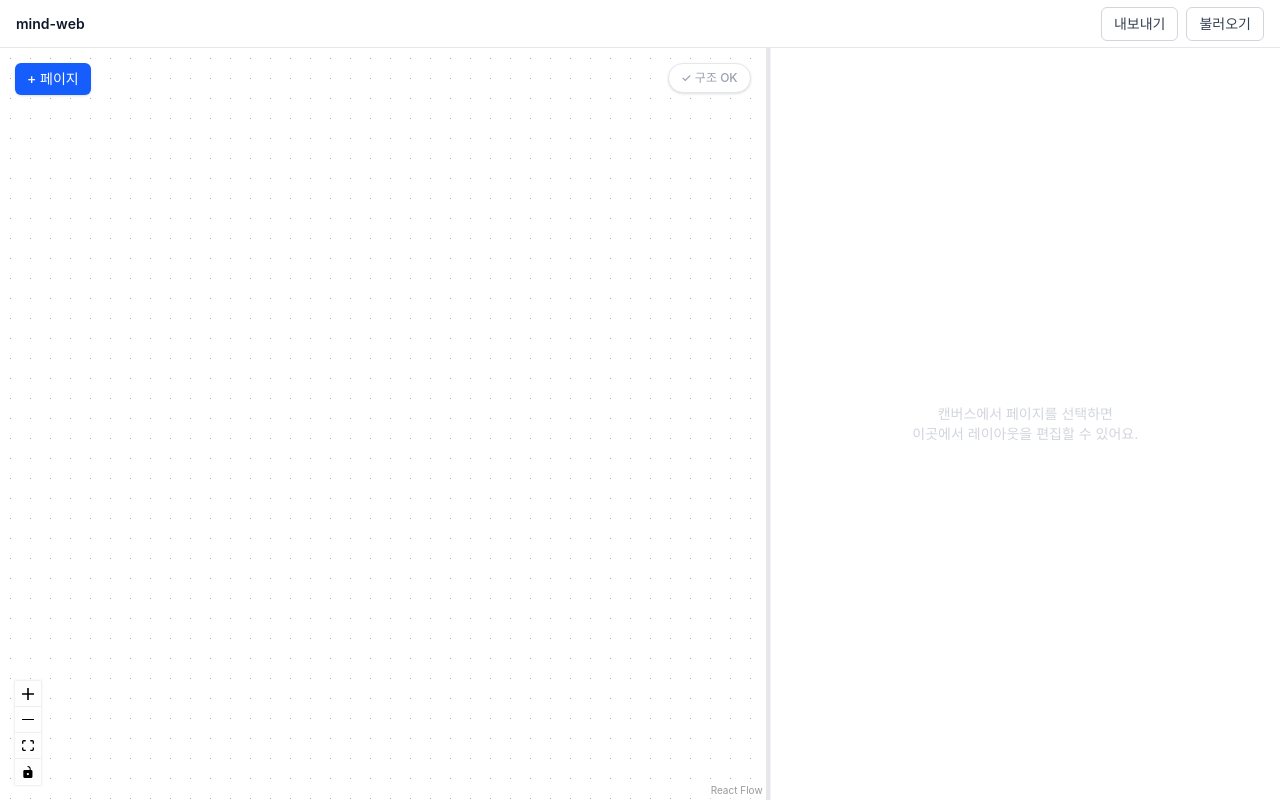
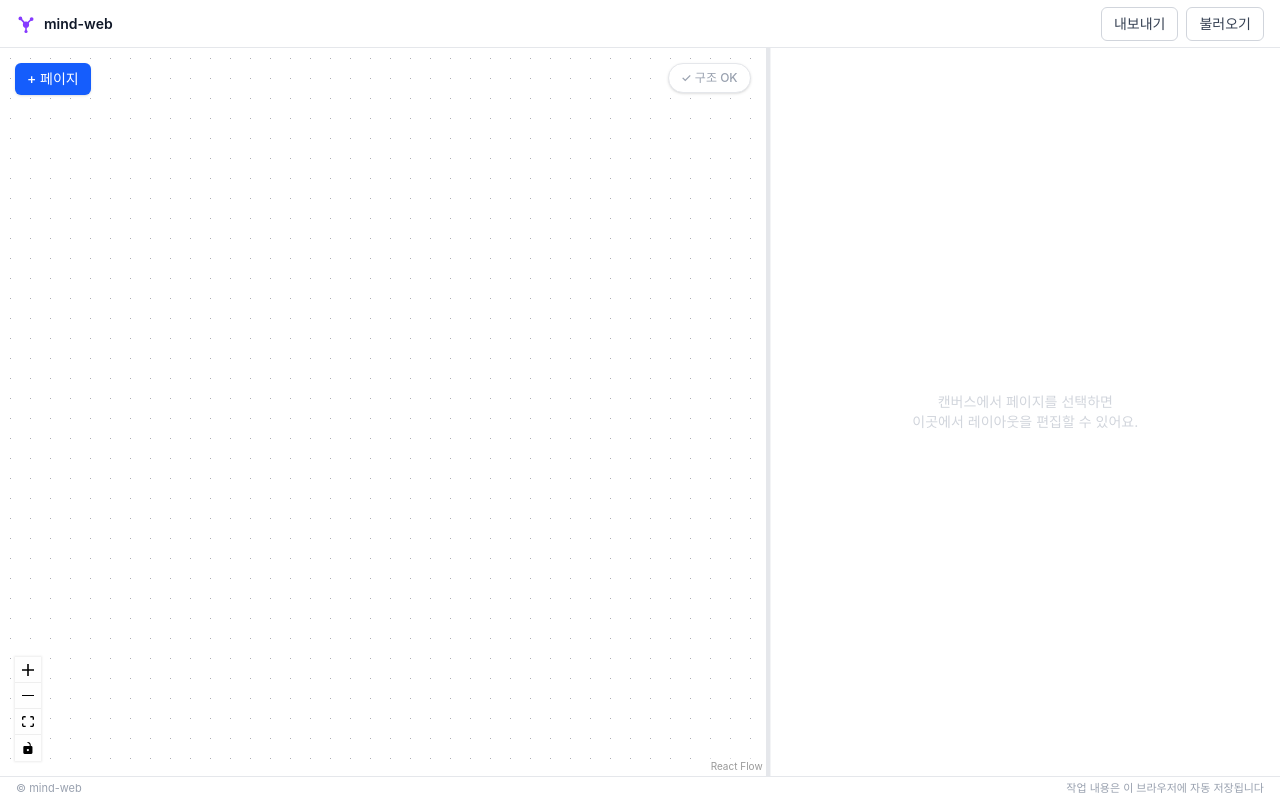
Before and after one commit to k1my3ch4n/mind-web, a React (Vite) app: page /workspace in a window 1280 px wide. Built offline with nearby package versions, Linux system fonts and the light colour scheme.

Commit message:
feat(workspace-layout): 헤더 로고 메인 링크와 자동 저장 안내 푸터 추가

```diff
--- a/src/widgets/workspace-layout/ui/WorkspaceLayout.tsx
+++ b/src/widgets/workspace-layout/ui/WorkspaceLayout.tsx
@@ -1,8 +1,10 @@
 import { useCallback, useRef, useState, type MouseEvent } from 'react';
+import { Link } from 'react-router-dom';
 
 import { MindMapCanvas } from '@widgets/mind-map-canvas';
 import { LayoutEditorPanel } from '@widgets/layout-editor';
 import { ProjectIOControls } from '@features/project-io';
+import { AppFooter, Logo } from '@shared/ui';
 
 const INITIAL_RATIO = 0.6;
 const MIN_RATIO = 0.3;
@@ -39,7 +41,14 @@ function WorkspaceLayout() {
   return (
     <div className="flex h-screen w-screen flex-col">
       <header className="flex h-12 shrink-0 items-center justify-between border-b border-gray-200 bg-white px-4">
-        <h1 className="text-sm font-semibold text-gray-900">mind-web</h1>
+        <Link
+          to="/"
+          title="메인으로 (작업 내용은 자동 저장됩니다)"
+          className="flex items-center gap-2 hover:opacity-80"
+        >
+          <Logo size={20} />
+          <h1 className="text-sm font-semibold text-gray-900">mind-web</h1>
+        </Link>
         <ProjectIOControls />
       </header>
 
@@ -65,6 +74,8 @@ function WorkspaceLayout() {
           <LayoutEditorPanel isExpanded={isEditorExpanded} onToggleExpand={toggleEditorExpanded} />
         </div>
       </div>
+
+      <AppFooter variant="compact" />
     </div>
   );
 }
```
